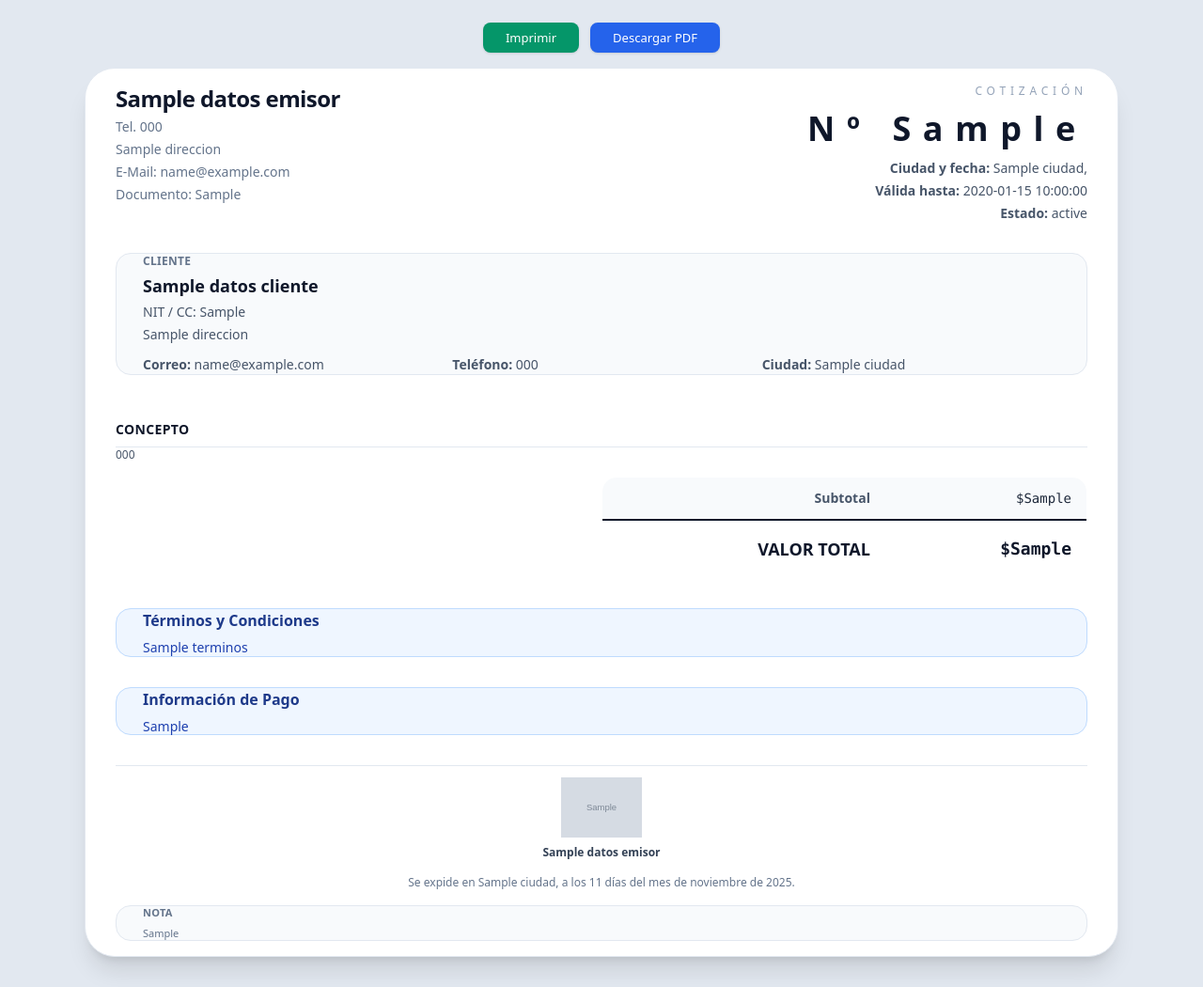
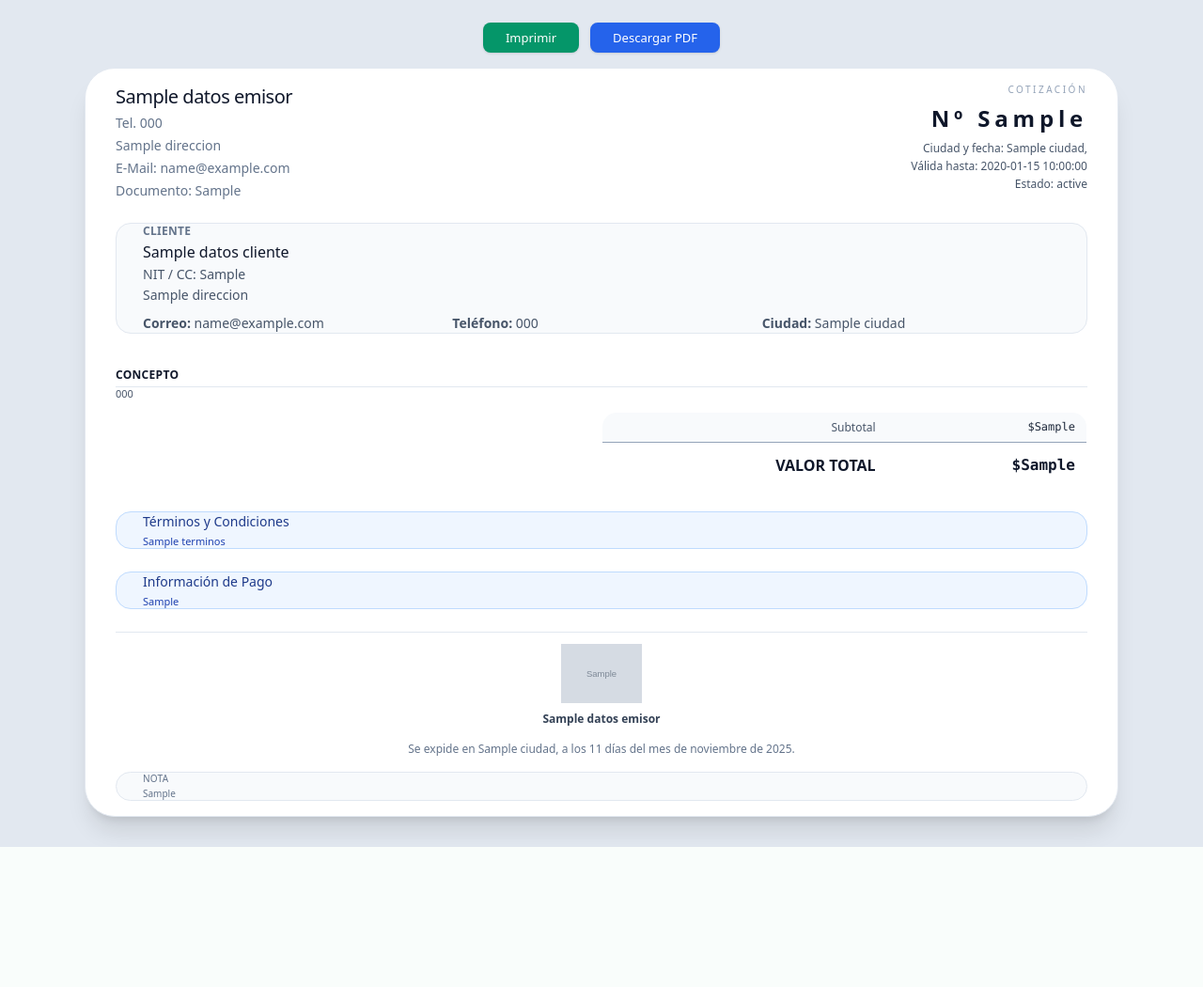
Before and after one commit to DanyTrax/collection, a PHP site: template vistas/cotizaciones/plantilla.php in a window 1280 px wide. Shown: the whole page at 94% size. After the commit the page ends 901 px from the top, so only its background shows below. Run offline with PHP 8.4, Linux system fonts and the light colour scheme; the template is opened without the code that fills it: most values are stand-ins (such as "Sample title", 1, 10 or a date in 2020); grey boxes marked "Sample" are stand-in pictures; data that the repository does not hold is empty; some libraries are stand-ins or nearby versions.

Commit message:
Ajustar tipografía y espaciado en tarjetas

```diff
--- a/vistas/cotizaciones/plantilla.php
+++ b/vistas/cotizaciones/plantilla.php
@@ -61,10 +61,10 @@ $anioTexto = $fechaEmision->format('Y');
 
     <div class="w-full px-4 pb-8 flex justify-center">
         <div id="area-cotizacion" class="preview-wrapper bg-white border border-slate-200 shadow-xl">
-            <div class="preview-content space-y-8">
-                <header class="grid gap-6 md:grid-cols-2">
+            <div class="preview-content space-y-6">
+                <header class="grid gap-4 md:grid-cols-2">
                     <div class="space-y-1">
-                        <h2 class="text-2xl font-semibold text-slate-900 tracking-tight"><?= htmlspecialchars($datosEmisor['NombreCompleto'] ?? '') ?></h2>
+                        <h2 class="text-xl font-medium text-slate-900 tracking-tight"><?= htmlspecialchars($datosEmisor['NombreCompleto'] ?? '') ?></h2>
                         <?php if (!empty($datosEmisor['Telefono'])): ?>
                             <p class="text-sm text-slate-500">Tel. <?= htmlspecialchars($datosEmisor['Telefono']) ?></p>
                         <?php endif; ?>
@@ -78,22 +78,22 @@ $anioTexto = $fechaEmision->format('Y');
                             <p class="text-sm text-slate-500">Documento: <?= htmlspecialchars($datosEmisor['DocumentoIdentidad']) ?></p>
                         <?php endif; ?>
                 </div>
-                    <div class="md:text-right space-y-3">
-                        <p class="text-xs uppercase tracking-[0.4em] text-slate-400">Cotización</p>
-                        <p class="text-4xl font-black text-slate-900 tracking-[0.35em]">Nº <?= htmlspecialchars($cotizacion->numeroCotizacion) ?></p>
-                        <dl class="text-sm text-slate-600 space-y-1">
-                            <div><dt class="font-semibold inline">Ciudad y fecha:</dt> <dd class="inline"><?= htmlspecialchars(($datosEmisor['Ciudad'] ?? '')) ?>, <?= htmlspecialchars($cotizacion->fechaEmision) ?></dd></div>
+                    <div class="md:text-right space-y-2">
+                        <p class="text-[10px] uppercase tracking-[0.25em] text-slate-400">Cotización</p>
+                        <p class="text-2xl font-semibold text-slate-900 tracking-[0.2em]">Nº <?= htmlspecialchars($cotizacion->numeroCotizacion) ?></p>
+                        <dl class="text-[12px] text-slate-600 space-y-1">
+                            <div><dt class="font-medium inline">Ciudad y fecha:</dt> <dd class="inline"><?= htmlspecialchars(($datosEmisor['Ciudad'] ?? '')) ?>, <?= htmlspecialchars($cotizacion->fechaEmision) ?></dd></div>
                             <?php if (!empty($cotizacion->fechaVencimiento)): ?>
-                                <div><dt class="font-semibold inline">Válida hasta:</dt> <dd class="inline"><?= htmlspecialchars($cotizacion->fechaVencimiento) ?></dd></div>
+                                <div><dt class="font-medium inline">Válida hasta:</dt> <dd class="inline"><?= htmlspecialchars($cotizacion->fechaVencimiento) ?></dd></div>
                             <?php endif; ?>
-                            <div><dt class="font-semibold inline">Estado:</dt> <dd class="inline"><?= htmlspecialchars($cotizacion->estado) ?></dd></div>
+                            <div><dt class="font-medium inline">Estado:</dt> <dd class="inline"><?= htmlspecialchars($cotizacion->estado) ?></dd></div>
                         </dl>
                     </div>
                 </header>
 
-                <section class="bg-slate-50 border border-slate-200 rounded-2xl px-7 py-0 space-y-1">
+                <section class="bg-slate-50 border border-slate-200 rounded-2xl px-7 py-0 space-y-0.5">
                     <h3 class="text-xs font-semibold text-slate-500 uppercase tracking-wide">Cliente</h3>
-                    <p class="text-lg font-semibold text-slate-900"><?= htmlspecialchars($datosCliente['NombreCliente'] ?? '') ?></p>
+                    <p class="text-base font-medium text-slate-900"><?= htmlspecialchars($datosCliente['NombreCliente'] ?? '') ?></p>
                     <?php if (!empty($datosCliente['NIT_CC'])): ?>
                         <p class="text-sm text-slate-600">NIT / CC: <?= htmlspecialchars($datosCliente['NIT_CC']) ?></p>
                     <?php endif; ?>
@@ -107,21 +107,21 @@ $anioTexto = $fechaEmision->format('Y');
                 </div>
             </section>
 
-                <section class="space-y-4">
-                    <div class="pt-4">
-                        <h3 class="text-sm font-semibold text-slate-900 uppercase tracking-wide border-b border-slate-200 pb-2">Concepto</h3>
-                        <p class="text-[12px] text-slate-600 leading-tight whitespace-pre-wrap"><?= nl2br(htmlspecialchars($cotizacion->concepto)) ?></p>
+                <section class="space-y-3">
+                    <div class="pt-3">
+                        <h3 class="text-xs font-semibold text-slate-900 uppercase tracking-wide border-b border-slate-200 pb-1">Concepto</h3>
+                        <p class="text-[11px] text-slate-600 leading-tight whitespace-pre-wrap"><?= nl2br(htmlspecialchars($cotizacion->concepto)) ?></p>
                     </div>
                     <div class="flex justify-end">
-                        <table class="w-full md:w-1/2 text-right text-sm border border-slate-200 rounded-2xl overflow-hidden">
+                        <table class="w-full md:w-1/2 text-right text-[12px] border border-slate-200 rounded-2xl overflow-hidden">
                         <tbody>
                                 <tr class="bg-slate-50 text-slate-600">
-                                    <td class="px-4 py-3 font-semibold">Subtotal</td>
-                                    <td class="px-4 py-3 font-mono text-slate-800">$<?= $valorFormateado ?></td>
+                                    <td class="px-3 py-2 font-medium">Subtotal</td>
+                                    <td class="px-3 py-2 font-mono text-slate-800">$<?= $valorFormateado ?></td>
                                 </tr>
-                                <tr class="border-t-2 border-slate-900 text-slate-900">
-                                    <td class="px-4 py-4 text-lg font-bold uppercase">Valor total</td>
-                                    <td class="px-4 py-4 text-lg font-bold font-mono">$<?= $valorFormateado ?></td>
+                                <tr class="border-t border-slate-400 text-slate-900">
+                                    <td class="px-3 py-3 text-base font-semibold uppercase">Valor total</td>
+                                    <td class="px-3 py-3 text-base font-semibold font-mono">$<?= $valorFormateado ?></td>
                             </tr>
                         </tbody>
                     </table>
@@ -129,16 +129,16 @@ $anioTexto = $fechaEmision->format('Y');
             </section>
 
                 <?php if (!empty($cotizacion->terminos)): ?>
-                    <section class="bg-blue-50 border border-blue-200 rounded-2xl px-7 py-0">
-                        <h4 class="text-base font-semibold text-blue-900 mb-2">Términos y Condiciones</h4>
-                        <p class="text-sm text-blue-800 whitespace-pre-wrap leading-tight"><?= nl2br(htmlspecialchars($cotizacion->terminos)) ?></p>
+                    <section class="bg-blue-50 border border-blue-200 rounded-2xl px-7 py-0 space-y-1">
+                        <h4 class="text-sm font-medium text-blue-900">Términos y Condiciones</h4>
+                        <p class="text-[11px] text-blue-800 whitespace-pre-wrap leading-tight"><?= nl2br(htmlspecialchars($cotizacion->terminos)) ?></p>
                     </section>
                 <?php endif; ?>
 
                 <?php if (!empty($datosEmisor['InformacionBancaria'])): ?>
-                    <section class="bg-blue-50 border border-blue-200 rounded-2xl px-7 py-0">
-                        <h4 class="text-base font-semibold text-blue-900 mb-2">Información de Pago</h4>
-                        <p class="text-sm text-blue-800 whitespace-pre-wrap leading-tight"><?= nl2br(htmlspecialchars($datosEmisor['InformacionBancaria'])) ?></p>
+                    <section class="bg-blue-50 border border-blue-200 rounded-2xl px-7 py-0 space-y-1">
+                        <h4 class="text-sm font-medium text-blue-900">Información de Pago</h4>
+                        <p class="text-[11px] text-blue-800 whitespace-pre-wrap leading-tight"><?= nl2br(htmlspecialchars($datosEmisor['InformacionBancaria'])) ?></p>
                     </section>
                 <?php endif; ?>
 
@@ -153,9 +153,9 @@ $anioTexto = $fechaEmision->format('Y');
                     </div>
                     <p class="text-xs text-slate-500 text-center">Se expide en <?= htmlspecialchars($datosEmisor['Ciudad'] ?? '________') ?>, a los <?= htmlspecialchars($diaTexto) ?> días del mes de <?= htmlspecialchars($mesNombre) ?> de <?= htmlspecialchars($anioTexto) ?>.</p>
                     <?php if (!empty($datosEmisor['NotaLegal'])): ?>
-                        <section class="bg-slate-50 border border-slate-200 rounded-2xl px-7 py-0">
-                            <h4 class="text-[11px] font-semibold text-slate-500 uppercase tracking-wide mb-2">Nota</h4>
-                            <p class="text-[11px] text-slate-500 leading-tight whitespace-pre-wrap"><?= nl2br(htmlspecialchars($datosEmisor['NotaLegal'])) ?></p>
+                        <section class="bg-slate-50 border border-slate-200 rounded-2xl px-7 py-0 space-y-1">
+                            <h4 class="text-[10px] font-medium text-slate-500 uppercase tracking-wide">Nota</h4>
+                            <p class="text-[10px] text-slate-500 leading-tight whitespace-pre-wrap"><?= nl2br(htmlspecialchars($datosEmisor['NotaLegal'])) ?></p>
             </section>
                     <?php endif; ?>
             </footer>
```
Also changed, not shown: vistas/cuentas/plantilla.php (+28 -28 lines). Lines whose indentation alone changed are shown as unchanged.
